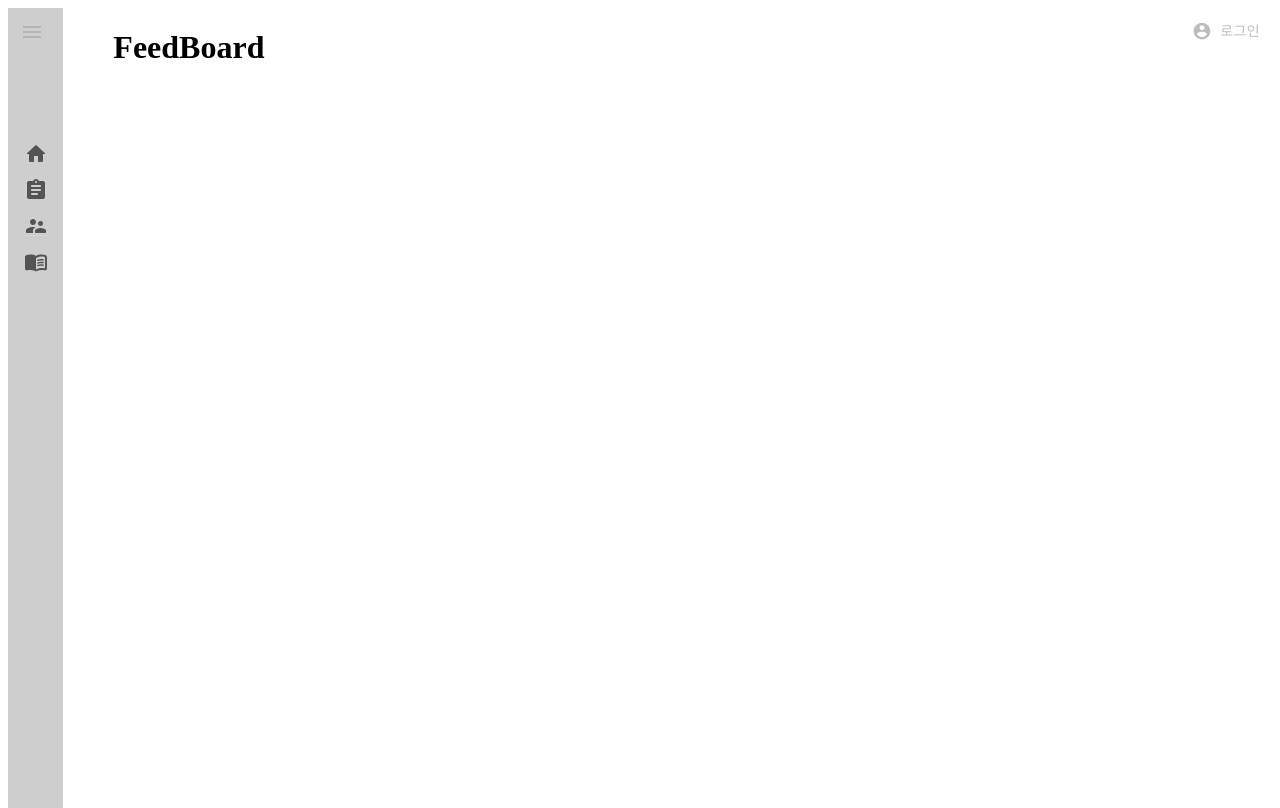
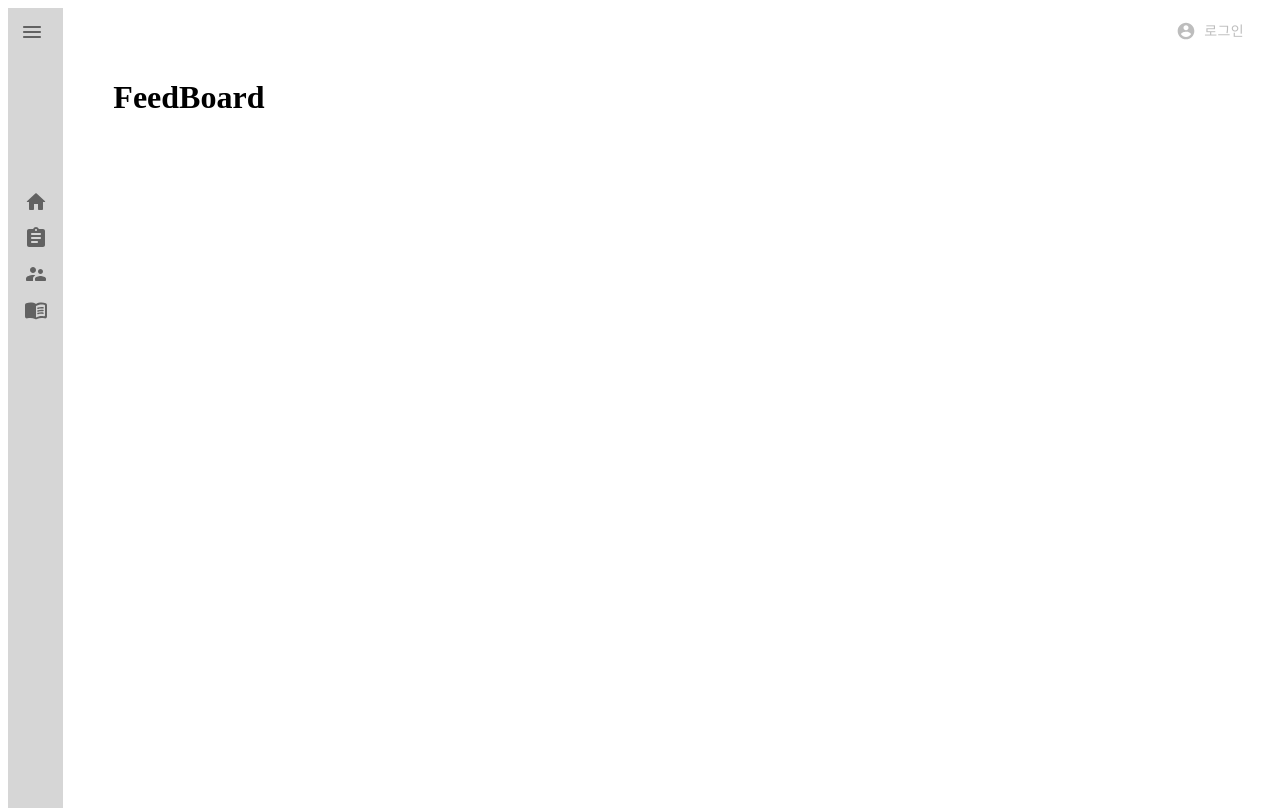
Before and after one commit to SpaciousKitchen/react-myblog, a React app in the folder front/: page /feedboard in a window 1280 px wide. Built offline with nearby package versions, Linux system fonts and the light colour scheme; the HTML template or start-up script is replaced by a standard one.

Commit message:
refactor : 메뉴 구조 수정

```diff
--- a/front/src/App.jsx
+++ b/front/src/App.jsx
@@ -1,31 +1,28 @@
 import React from 'react';
 
-import {Provider} from 'react-redux';
-import { Route, BrowserRouter as Router} from 'react-router-dom';
+import { Provider } from 'react-redux';
+import { Route, BrowserRouter as Router } from 'react-router-dom';
 
-import Menu from './Components/MenuLayout';
+import { createStore } from 'redux';
+import { composeWithDevTools } from 'redux-devtools-extension';
+
 import Main from './Pages/main';
 import FreeBoard from './Pages/freeboard';
 import FeedBoard from './Pages/feedboard';
 import Study from './Pages/study';
 import rootReducer from './modules';
-import {createStore}from 'redux';
-import { composeWithDevTools } from 'redux-devtools-extension';
-const store=createStore(rootReducer, composeWithDevTools());
-//composeWithDevTools()데브 툴스와 연결
+
+const store = createStore(rootReducer, composeWithDevTools()); // composeWithDevTools()데브 툴스와 연결
 const App = () => (
   <>
-  <Provider store={store} >
+    <Provider store={store}>
       <Router>
-      <Menu />
         <Route exact path="/" component={Main} />
         <Route path="/freeboard" component={FreeBoard} />
         <Route path="/feedboard" component={FeedBoard} />
         <Route path="/study" component={Study} />
       </Router>
-
     </Provider>
-
   </>
 );
 export default App;
--- /dev/null
+++ b/front/src/components/AppLayout.jsx
@@ -0,0 +1,30 @@
+import React, { useState } from 'react';
+import { Grid } from '@material-ui/core';
+import Header from './Header';
+import Login from './Login';
+import Menu from './Menu';
+// eslint-disable-next-line react/prop-types
+const AppLayout = ({ children }) => {
+  const [loginVisible, setLoginVisible] = useState(false);
+
+  return (
+    <>
+      <Grid container spacing={0}>
+        <Grid xs={1} item>
+          <Menu />
+        </Grid>
+        <Grid xs={11} item container>
+          <Grid direction="column" spacing={1} xs={12}>
+            <Grid item style={{ height: '50px' }}>
+              <Header setLoginVisible={setLoginVisible} />
+              {loginVisible ? <Login /> : <> </>}
+            </Grid>
+            <Grid item>{children}</Grid>
+          </Grid>
+        </Grid>
+      </Grid>
+    </>
+  );
+};
+
+export default AppLayout;
--- /dev/null
+++ b/front/src/components/Header.jsx
@@ -0,0 +1,44 @@
+import React from 'react';
+import Button from '@material-ui/core/Button';
+import PropTypes from 'prop-types';
+import AccountCircleRoundedIcon from '@material-ui/icons/AccountCircleRounded';
+
+import { makeStyles } from '@material-ui/core';
+
+const useStyles = makeStyles(() => ({
+  loginbutton: {
+    float: 'right',
+    marginTop: '5px',
+    marginRight: '20px',
+    background: '#ffffffff',
+    color: 'rgba(0, 0, 0, 0.26)',
+    boxShadow: 'none',
+  },
+  span: {
+    color: 'rgba(0, 0, 0, 0.54);',
+    fontSize: '14px',
+  },
+}));
+
+const Header = ({ setLoginVisible }) => {
+  const classes = useStyles();
+  return (
+    <>
+      <Button
+        style={{ zIndex: 10000 }}
+        onClick={() => {
+          setLoginVisible((pre) => !pre);
+        }}
+        className={classes.loginbutton}
+        startIcon={<AccountCircleRoundedIcon />}
+      >
+        로그인
+      </Button>
+    </>
+  );
+};
+Header.propTypes = {
+  setLoginVisible: PropTypes.func,
+};
+
+export default Header;
--- a/front/src/components/Login.jsx
+++ b/front/src/components/Login.jsx
@@ -1,11 +1,12 @@
-import React, { useState } from 'react';
+import React from 'react';
 import styled from 'styled-components';
 import Button from '@material-ui/core/Button';
 import FacebookIcon from '@material-ui/icons/Facebook';
 import { ButtonGroup } from '@material-ui/core';
-import {useSelector,useDispatch}from 'react-redux';
+import { useDispatch } from 'react-redux';
 
-import {REQUESET_LOGIN} from '../modules/actions.js';
+import { REQUESET_LOGIN } from '../modules/actions.js';
+
 const Overlay = styled.div`
   position: fixed;
   top: 0;
@@ -29,13 +30,10 @@ const ContainLogin = styled.div`
 `;
 
 const Login = () => {
-
-  const {user} = useSelector(state => state.user);
   const dispatch = useDispatch();
-  const onClickNaverLogin=()=>{
-    dispatch({type:REQUESET_LOGIN,})
-
-  }
+  const onClickNaverLogin = () => {
+    dispatch({ type: REQUESET_LOGIN });
+  };
 
   return (
     <>
--- /dev/null
+++ b/front/src/components/Menu.jsx
@@ -0,0 +1,65 @@
+import React from 'react';
+import MenuList from '@material-ui/core/MenuList';
+import MenuItem from '@material-ui/core/MenuItem';
+import ListItemIcon from '@material-ui/core/ListItemIcon';
+import MenuBookRoundedIcon from '@material-ui/icons/MenuBookRounded';
+import AssignmentRoundedIcon from '@material-ui/icons/AssignmentRounded';
+import SupervisorAccountRoundedIcon from '@material-ui/icons/SupervisorAccountRounded';
+import HomeRoundedIcon from '@material-ui/icons/HomeRounded';
+import IconButton from '@material-ui/core/IconButton';
+import MenuRoundedIcon from '@material-ui/icons/MenuRounded';
+import { makeStyles } from '@material-ui/core';
+import { useHistory } from 'react-router-dom';
+
+const useStyles = makeStyles(() => ({
+  sideBar: {
+    position: 'absolute',
+    width: '55px',
+    height: '100%',
+    backgroundColor: '#CCCCCCCC',
+  },
+}));
+
+const Menu = () => {
+  const classes = useStyles();
+  const history = useHistory();
+  return (
+    <>
+      <div className={classes.sideBar}>
+        <IconButton style={{ marginRight: '20px' }}>
+          <MenuRoundedIcon />
+        </IconButton>
+        <MenuList>
+          <MenuItem
+            onClick={() => history.push('/')}
+            style={{ marginTop: '120px' }}
+          >
+            <ListItemIcon>
+              <HomeRoundedIcon fontSize="big" />
+            </ListItemIcon>
+          </MenuItem>
+          <MenuItem
+            onClick={() => {
+              history.push('/freeboard');
+            }}
+          >
+            <ListItemIcon>
+              <AssignmentRoundedIcon fontSize="big" />
+            </ListItemIcon>
+          </MenuItem>
+          <MenuItem onClick={() => history.push('/feedboard')}>
+            <ListItemIcon>
+              <SupervisorAccountRoundedIcon fontSize="big" />
+            </ListItemIcon>
+          </MenuItem>
+          <MenuItem onClick={() => history.push('/study')}>
+            <ListItemIcon>
+              <MenuBookRoundedIcon fontSize="big" />
+            </ListItemIcon>
+          </MenuItem>
+        </MenuList>
+      </div>
+    </>
+  );
+};
+export default Menu;
--- a/front/src/components/MenuLayout.jsx
+++ /dev/null
@@ -1,121 +0,0 @@
-import React, { useState } from 'react';
-import { useHistory } from 'react-router-dom';
-import { makeStyles } from '@material-ui/core/styles';
-
-import { Grid } from '@material-ui/core';
-import MenuList from '@material-ui/core/MenuList';
-import MenuItem from '@material-ui/core/MenuItem';
-import ListItemIcon from '@material-ui/core/ListItemIcon';
-
-import Button from '@material-ui/core/Button';
-import IconButton from '@material-ui/core/IconButton';
-import AccountCircleRoundedIcon from '@material-ui/icons/AccountCircleRounded';
-import MenuBookRoundedIcon from '@material-ui/icons/MenuBookRounded';
-import MenuRoundedIcon from '@material-ui/icons/MenuRounded';
-import AssignmentRoundedIcon from '@material-ui/icons/AssignmentRounded';
-import SupervisorAccountRoundedIcon from '@material-ui/icons/SupervisorAccountRounded';
-import HomeRoundedIcon from '@material-ui/icons/HomeRounded';
-import Login from './Login';
-
-const useStyles = makeStyles(() => ({
-  loginbutton: {
-    float: 'right',
-    marginTop: '5px',
-    marginRight: '20px',
-    background: '#ffffffff',
-    color: 'rgba(0, 0, 0, 0.26)',
-    boxShadow: 'none',
-  },
-  sideBar: {
-    position: 'absolute',
-    width: '55px',
-    height: '100%',
-    backgroundColor: '#CCCCCCCC',
-  },
-  span: {
-    color: 'rgba(0, 0, 0, 0.54);',
-    fontSize: '14px',
-  },
-}));
-
-// eslint-disable-next-line react/prop-types
-const Menu = ({ children }) => {
-  const [loginVisible, setLoginVisible] = useState(false);
-  const classes = useStyles();
-  const history = useHistory();
-
-  return (
-    <>
-      <div>
-        <header
-          style={{
-            position: 'absolute',
-            height: '8%',
-            width: '100%',
-          }}
-        >
-          <IconButton style={{ marginRight: '20px' }}>
-            <MenuRoundedIcon />
-          </IconButton>
-
-          <Button
-            style={{ zIndex: 10000 }}
-            onClick={() => {
-              setLoginVisible((pre) => !pre);
-            }}
-            className={classes.loginbutton}
-            startIcon={<AccountCircleRoundedIcon />}
-          >
-            로그인
-          </Button>
-        </header>
-      </div>
-      {loginVisible ? <Login /> : <> </>}
-
-      <Grid container>
-        <Grid xs={1}>
-          <div className={classes.sideBar}>
-            <MenuList>
-              <MenuItem
-                onClick={() => history.push('/')}
-                style={{ marginTop: '120px' }}
-              >
-                <ListItemIcon>
-                  <HomeRoundedIcon fontSize="big" />
-                </ListItemIcon>
-              </MenuItem>
-
-              <MenuItem
-                onClick={() => {
-                  history.push('/freeboard');
-                }}
-              >
-                {/* <Link to="/freeboard">자유게시판</Link> */}
-                <ListItemIcon>
-                  <AssignmentRoundedIcon fontSize="big" />
-                </ListItemIcon>
-              </MenuItem>
-
-              <MenuItem onClick={() => history.push('/feedboard')}>
-                {/* <Link to="/feedboard">일상 피드</Link> */}
-                <ListItemIcon>
-                  <SupervisorAccountRoundedIcon fontSize="big" />
-                </ListItemIcon>
-              </MenuItem>
-
-              <MenuItem onClick={() => history.push('/study')}>
-                <ListItemIcon>
-                  <MenuBookRoundedIcon fontSize="big" />
-                </ListItemIcon>
-              </MenuItem>
-            </MenuList>
-          </div>
-        </Grid>
-
-        <Grid xs={11}>{children}</Grid>
-      </Grid>
-    </>
-  );
-};
-
-export default Menu;
--- a/front/src/modules/user.js
+++ b/front/src/modules/user.js
@@ -1,4 +1,5 @@
 import { REQUESET_LOGIN, SUCCESS_LOGIN, FAIL_LOGIN } from './actions';
+
 const init = {
   user: 'songsong',
   requesetLogin: false,
--- a/front/src/pages/feedboard.jsx
+++ b/front/src/pages/feedboard.jsx
@@ -1,11 +1,11 @@
 import React from 'react';
-import MenuLayout from '../Components/MenuLayout';
+import AppLayout from '../Components/AppLayout';
 // eslint-disable-next-line arrow-body-style
 const FeedBoard = () => (
   <>
-    <MenuLayout>
+    <AppLayout>
       <h1>FeedBoard</h1>
-    </MenuLayout>
+    </AppLayout>
   </>
 );
 export default FeedBoard;
--- a/front/src/pages/freeboard.jsx
+++ b/front/src/pages/freeboard.jsx
@@ -1,11 +1,11 @@
 import React from 'react';
-import MenuLayout from '../Components/MenuLayout';
+import AppLayout from '../Components/AppLayout';
 
 const FreeBoard = () => (
   <>
-    <MenuLayout>
+    <AppLayout>
       <h1>FreeBoard</h1>
-    </MenuLayout>
+    </AppLayout>
   </>
 );
 export default FreeBoard;
--- a/front/src/pages/main.jsx
+++ b/front/src/pages/main.jsx
@@ -1,14 +1,11 @@
-import React, { useState } from 'react';
-import MenuLayout from '../Components/MenuLayout';
+import React from 'react';
+import AppLayout from '../Components/AppLayout';
 
-const Main = () => {
-  const [state, setstate] = useState('');
-  return (
-    <>
-      <MenuLayout>
-        <h1>Main</h1>
-      </MenuLayout>
-    </>
-  );
-};
+const Main = () => (
+  <>
+    <AppLayout>
+      <h1>Main</h1>
+    </AppLayout>
+  </>
+);
 export default Main;
--- a/front/src/pages/study.jsx
+++ b/front/src/pages/study.jsx
@@ -1,11 +1,11 @@
 import React from 'react';
-import MenuLayout from '../Components/MenuLayout';
+import AppLayout from '../Components/AppLayout';
 
 const study = () => (
   <>
-    <MenuLayout>
+    <AppLayout>
       <h1>study</h1>
-    </MenuLayout>
+    </AppLayout>
   </>
 );
 export default study;
```
Lines whose indentation alone changed are shown as unchanged.
